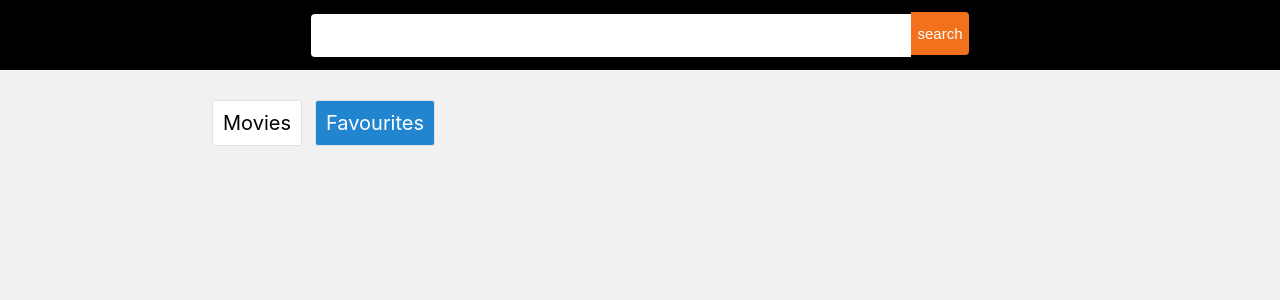
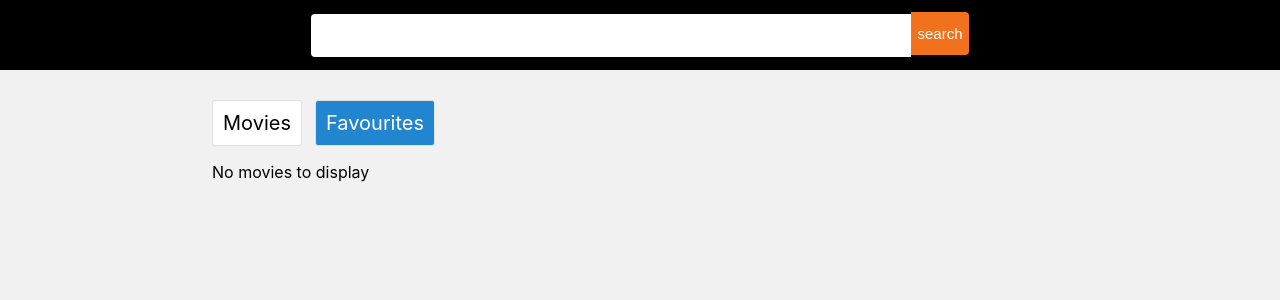
Before and after one commit to prathamverma42/movie-app, a React (Create React App) app: page / in a window 1280 px wide. Both pictures are taken after a click on the element "Favourites". Shown: the top 300 px of the page. Built offline with nearby package versions, Linux system fonts and the light colour scheme.

Commit message:
combine Reducers

```diff
--- a/src/components/App.js
+++ b/src/components/App.js
@@ -57,7 +57,10 @@ class App extends React.Component {
             </div>
           </div>
           <div className="list">
-            {displayMovies.map((movie, index) => {
+            {displayMovies.length === 0 ? (
+              <p>No movies to display</p>
+            ) : (
+              displayMovies.map((movie, index) => {
                 return (
                   <MovieCard
                     movie={movie}
@@ -66,7 +69,8 @@ class App extends React.Component {
                     isMovieFavourite={this.isMovieFavourite(movie)}
                   />
                 );
-            })}
+              })
+            )}
           </div>
         </div>
       </div>
--- a/src/reducers/index.js
+++ b/src/reducers/index.js
@@ -1,3 +1,5 @@
+import { combineReducers } from "redux";
+
 import {
   ADD_MOVIES,
   ADD_FAVOURITES,
@@ -44,10 +46,10 @@ export function movies(state = initialMovieState, action) {
     }
 
     case SHOW_FAVOURITES: {
-      return{
+      return {
         ...state,
         showfav: action.val,
-      }
+      };
     }
 
     default:
@@ -57,24 +59,25 @@ export function movies(state = initialMovieState, action) {
   }
 }
 
+const intitalSearchState = {
+  result: {},
+};
 
-const intitalSearchState = {
-  result: {}
+export function search(state = intitalSearchState, action) {
+  return state;
 }
 
-export function search(state=intitalSearchState,action){
-  return state
-}
+// const initialRootReducer = {
+//   movies: initialMovieState,
+//   search: intitalSearchState,
+// };
+
+// export default function rootReducer(state = initialRootReducer, action) {
+//   return {
+//     movies: movies(state.movies, action),
+//     search: search(state.search, action),
+//   };
+// }
 
 
-const initialRootReducer = {
-  movies : initialMovieState,
-  search : intitalSearchState
-}
-
-export default function rootReducer(state = initialRootReducer, action) {
-    return {
-      movies: movies(state.movies,action),
-      search: search(state.search,action),
-    }
-}
+export default combineReducers({movies,search})
```
Lines whose indentation alone changed are shown as unchanged.
